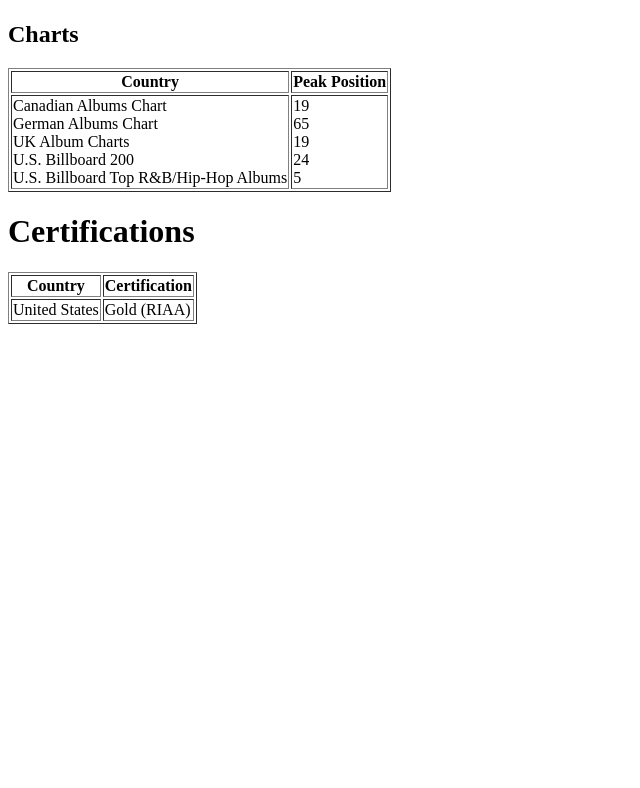
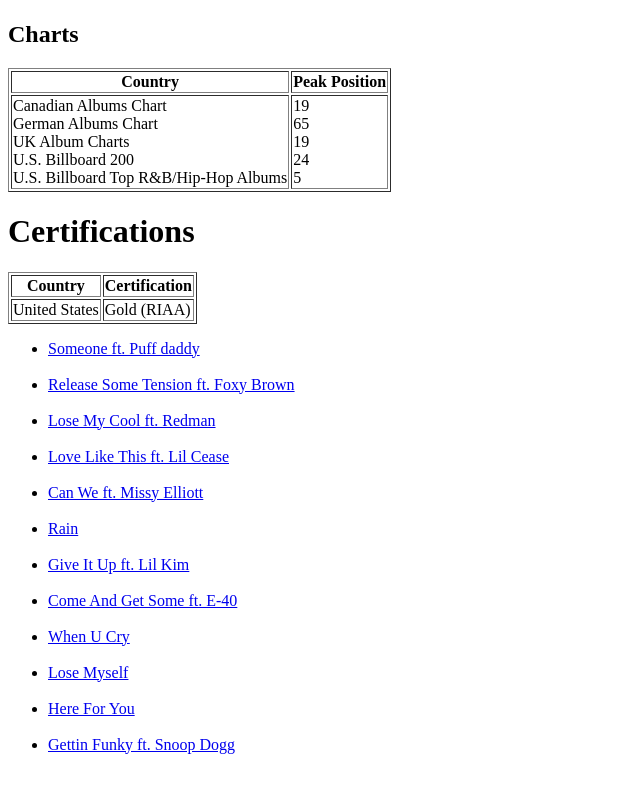
Before and after one commit to Classof2023/gettingstartedHTML, a plain HTML site: page homepage.html in a window 1280 px wide. Shown: the part 507-1295 px from the top of the page, without its empty margins (0-640 px from the left). Before the commit the page ends 839 px from the top, so only its background shows below. Drawn offline with Linux system fonts and the light colour scheme.

Commit message:
new links

```diff
--- a/homepage.html
+++ b/homepage.html
@@ -44,3 +44,17 @@ The album was certified gold by the RIAA for shipments exceeding 500,000 copies
 
 </body>
     </html>
+
+<ul>
+    <li> <a href="file:///workspace/gettingstartedHTML/Someone.html"> Someone ft. Puff daddy </a> </li> <br>
+    <li> <a href="file:///workspace/gettingstartedHTML/RST.html"> Release Some Tension ft. Foxy Brown </a> </li> <br>
+    <li> <a href="file:///workspace/gettingstartedHTML/LMC.html"> Lose My Cool ft. Redman </a> </li> <br>
+    <li> <a href="file:///workspace/gettingstartedHTML/LLT.html"> Love Like This ft. Lil Cease </a> </li> <br>
+    <li> <a href="file:///workspace/gettingstartedHTML/CW.html"> Can We ft. Missy Elliott </a> </li> <br>
+    <li> <a href="file:///workspace/gettingstartedHTML/Rain.html"> Rain </a> </li> <br>
+    <li> <a href="file:///workspace/gettingstartedHTML/GIU.html"> Give It Up  ft. Lil Kim</a> </li> <br>
+    <li> <a href="file:///workspace/gettingstartedHTML/CAGS.html"> Come And Get Some ft. E-40 </a> </li> <br>
+    <li> <a href="file:///workspace/gettingstartedHTML/WUC.html"> When U Cry </a> </li> <br>
+    <li> <a href="file:///workspace/gettingstartedHTML/LM.html"> Lose Myself </a> </li> <br>
+    <li> <a href="file:///workspace/gettingstartedHTML/HFY.html"> Here For You </a> </li> <br>
+    <li> <a href="file:///workspace/gettingstartedHTML/GF.html"> Gettin Funky ft. Snoop Dogg </a> </li> <br>
```
Also changed, not shown: homepage.css (added).
